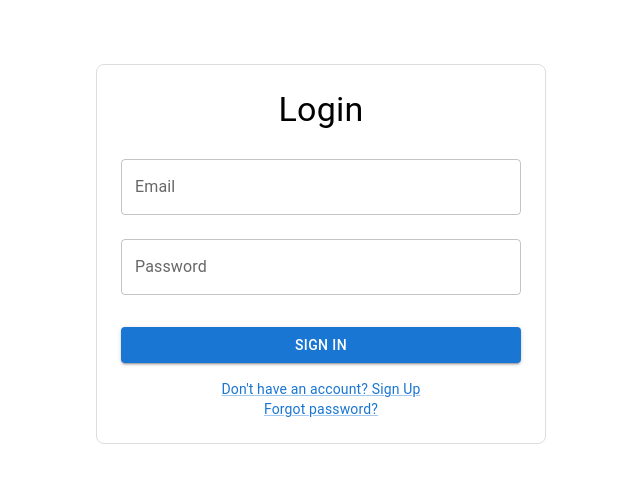
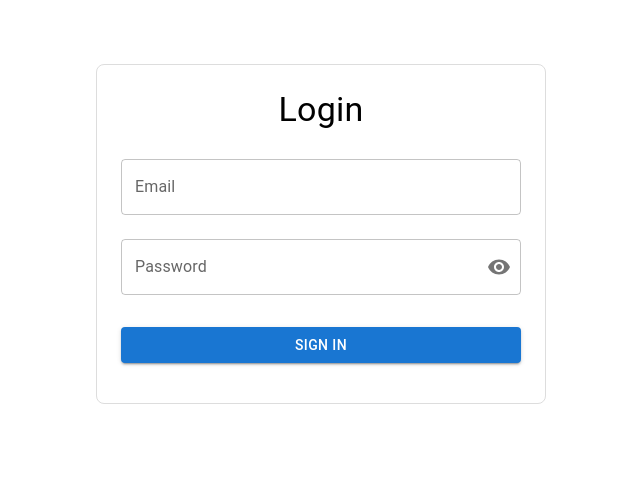
Before and after one commit to HITECHSERVICE25/inventory_frontend, a React (Vite) app: page /login in a window 1280 px wide. Shown: the top 482 px of the page, without its empty margins (319-959 px from the left). Built offline with nearby package versions, Linux system fonts and the light colour scheme.

Commit message:
Fixed auth module

```diff
--- a/src/App.jsx
+++ b/src/App.jsx
@@ -17,6 +17,10 @@ import InstallationPage from './pages/Installation/InstallationPage';
 import CommissionList from './pages/Commission/CommisionList';
 import OrderList from './pages/Order/OrderList';
 import PaymentList from './pages/Payment/PaymentList';
+import PublicRoute from './components/Auth/PublicRoute';
+
+
+
 
 function App() {
   return (
@@ -24,10 +28,21 @@ function App() {
       <BrowserRouter>
         <Routes>
           {/* Public routes */}
-          <Route path="/login" element={<Login />} />
-          <Route path="/register" element={<Register />} />
-          <Route path="/forgot-password" element={<ForgotPassword />} />
-          <Route path="/reset-password/:token" element={<ResetPassword />} />
+
+
+           <Route
+        path="/login"
+        element={
+          <PublicRoute>
+            <Login />
+          </PublicRoute>
+        }
+      />
+
+          {/* <Route path="/login" element={<Login />} /> */}
+          {/* <Route path="/register" element={<Register />} /> */}
+          {/* <Route path="/forgot-password" element={<ForgotPassword />} /> */}
+          {/* <Route path="/reset-password/:token" element={<ResetPassword />} /> */}
 
           {/* Protected routes with layout */}
           <Route element={<ProtectedRoute />}>
--- /dev/null
+++ b/src/components/Auth/PublicRoute.jsx
@@ -0,0 +1,17 @@
+import { Navigate } from "react-router-dom";
+import { useAuth } from "../../context/AuthContext";
+
+const PublicRoute = ({ children }) => {
+  const { user, loading } = useAuth();
+
+  if (loading) return null; // or spinner
+
+  // If already logged in → redirect
+  if (user) {
+    return <Navigate to="/dashboard" replace />;
+  }
+
+  return children;
+};
+
+export default PublicRoute;
--- a/src/pages/Auth/Login.jsx
+++ b/src/pages/Auth/Login.jsx
@@ -4,10 +4,23 @@ import { TextField, Button, Link, Box, Typography } from '@mui/material';
 import { useAuth } from '../../context/AuthContext';
 import { AuthFormWrapper } from '../../components/Auth/AuthFormWrapper';
 import { useNavigate } from 'react-router-dom';
+import { useState } from "react";
+import InputAdornment from "@mui/material/InputAdornment";
+import IconButton from "@mui/material/IconButton";
+import Visibility from "@mui/icons-material/Visibility";
+import VisibilityOff from "@mui/icons-material/VisibilityOff";
+
 
 const Login = () => {
   const { login } = useAuth();
   const navigate = useNavigate();
+
+  const [showPassword, setShowPassword] = useState(false);
+
+  const handleTogglePassword = () => {
+    setShowPassword((prev) => !prev);
+  };
+
 
   const formik = useFormik({
     initialValues: { email: '', password: '' },
@@ -39,7 +52,7 @@ const Login = () => {
           helperText={formik.touched.email && formik.errors.email}
         />
 
-        <TextField
+        {/* <TextField
           fullWidth
           label="Password"
           type="password"
@@ -48,7 +61,32 @@ const Login = () => {
           {...formik.getFieldProps('password')}
           error={formik.touched.password && Boolean(formik.errors.password)}
           helperText={formik.touched.password && formik.errors.password}
-        />
+        /> */}
+
+        <TextField
+  fullWidth
+  label="Password"
+  type={showPassword ? "text" : "password"}
+  name="password"
+  margin="normal"
+  {...formik.getFieldProps("password")}
+  error={formik.touched.password && Boolean(formik.errors.password)}
+  helperText={formik.touched.password && formik.errors.password}
+  InputProps={{
+    endAdornment: (
+      <InputAdornment position="end">
+        <IconButton
+          onClick={handleTogglePassword}
+          edge="end"
+          tabIndex={-1}
+        >
+          {showPassword ? <VisibilityOff /> : <Visibility />}
+        </IconButton>
+      </InputAdornment>
+    ),
+  }}
+/>
+
 
         {formik.errors.submit && (
           <Typography color="error" sx={{ mt: 1 }}>
@@ -65,7 +103,7 @@ const Login = () => {
           Sign In
         </Button>
 
-        <Box sx={{ textAlign: 'center' }}>
+        {/* <Box sx={{ textAlign: 'center' }}>
           <Link href="/register" variant="body2">
             Don't have an account? Sign Up
           </Link>
@@ -73,7 +111,7 @@ const Login = () => {
           <Link href="/forgot-password" variant="body2">
             Forgot password?
           </Link>
-        </Box>
+        </Box> */}
       </form>
     </AuthFormWrapper>
   );
--- a/src/pages/Users/UsersList.jsx
+++ b/src/pages/Users/UsersList.jsx
@@ -22,6 +22,12 @@ import api from '../../api/auth';
 import { DataGrid } from '@mui/x-data-grid';
 import { Cancel, Edit, Save } from '@mui/icons-material';
 
+import InputAdornment from "@mui/material/InputAdornment";
+
+import Visibility from "@mui/icons-material/Visibility";
+import VisibilityOff from "@mui/icons-material/VisibilityOff";
+
+
 const UsersList = () => {
   const { user } = useAuth();
   const [users, setUsers] = useState([]);
@@ -37,6 +43,13 @@ const UsersList = () => {
   });
   const [error, setError] = useState('');
   const [success, setSuccess] = useState('');
+
+  const [showPassword, setShowPassword] = useState(false);
+
+const handleTogglePassword = () => {
+  setShowPassword((prev) => !prev);
+};
+
 
       const fetchUsers = async () => {
       try {
@@ -75,9 +88,18 @@ const UsersList = () => {
       const res = await api.getUsers();
       setUsers(res.data.data.map((el, i) => ({...el, sl_no: i + 1, id: el._id})));
     } catch (err) {
-        console.log(err);
-      setError(err.response?.data?.error?.message || err.response?.data?.error?.details[0]?.message || 'Failed to create user');
+  const apiError = err.response?.data?.error;
+
+  if (apiError?.details?.length > 0) {
+    // Show first validation error
+    setError(apiError.details[0].message);
+  } else if (apiError?.message) {
+    setError(apiError.message);
+  } else {
+    setError("Failed to update user");
   }
+}
+
   };
 
   const handleOpenEditModal = (userData, params) => {
@@ -116,8 +138,18 @@ const UsersList = () => {
         fetchUsers();
       }, 1000);
     } catch (err) {
-      setError(err.response?.data?.message || 'Failed to update user');
+  const apiError = err.response?.data?.error;
+
+  if (apiError?.details?.length > 0) {
+    // Show first validation error
+    setError(apiError.details[0].message);
+  } else if (apiError?.message) {
+    setError(apiError.message);
+  } else {
+    setError("Failed to update user");
   }
+}
+
   };
 
   if (loading) return <CircularProgress />;
@@ -128,9 +160,9 @@ const UsersList = () => {
 
 <Box sx={{ display: 'flex', justifyContent: 'space-between', alignItems: 'center', mb: 2 }}>
               <Typography variant="h5">Users</Typography>
-              <Button variant="contained" onClick={handleOpenModal}>
+              {user.role == "admin" && <Button variant="contained" onClick={handleOpenModal}>
     Add User
-  </Button>
+  </Button>}
             </Box>
 
       <DataGrid
@@ -141,7 +173,7 @@ const UsersList = () => {
           { field: 'email', headerName: 'Email', width: 250 },
           { field: 'role', headerName: 'Role', width: 150 },
           { field: 'createdAt', headerName: 'Date', width: 200, valueFormatter: (params) => new Date(params).toLocaleDateString() },
-        {
+        user.role == "admin" && {
       field: 'actions',
       headerName: 'Actions',
       width: 200,
@@ -183,6 +215,8 @@ const UsersList = () => {
           boxShadow: 24,
           p: 4,
         }}>
+          {error && <Alert severity="error" sx={{ mb: 2 }}>{error}</Alert>}
+
           <form onSubmit={handleSubmit}>
             <TextField
               label="Name"
@@ -206,13 +240,27 @@ const UsersList = () => {
             <TextField
   label="Password"
   name="password"
-              type="password"
+  type={showPassword ? "text" : "password"}
   value={formData.password}
   onChange={handleChange}
   fullWidth
   required
   sx={{ mb: 2 }}
+  InputProps={{
+    endAdornment: (
+      <InputAdornment position="end">
+        <IconButton
+          onClick={handleTogglePassword}
+          edge="end"
+          tabIndex={-1}
+        >
+          {showPassword ? <VisibilityOff /> : <Visibility />}
+        </IconButton>
+      </InputAdornment>
+    ),
+  }}
 />
+
             <FormControl fullWidth sx={{ mb: 2 }}>
               <InputLabel>Role</InputLabel>
               <Select
@@ -226,7 +274,6 @@ const UsersList = () => {
                 <MenuItem value="admin">Admin</MenuItem>
               </Select>
             </FormControl>
-            {error && <div style={{ color: 'red' }}>{error}</div>}
             <Button type="submit" variant="contained" fullWidth>
               Create User
             </Button>
@@ -237,6 +284,8 @@ const UsersList = () => {
       <Dialog open={openEditModal} onClose={handleCloseEditModal} maxWidth="sm" fullWidth>
         <DialogTitle>Edit User</DialogTitle>
         <DialogContent>
+          {error && <Alert severity="error" sx={{ mb: 2 }}>{error}</Alert>}
+            {success && <Alert severity="success" sx={{ mb: 2 }}>{success}</Alert>}
           <form onSubmit={handleEditSubmit}>
             <TextField
               label="Name"
@@ -260,13 +309,27 @@ const UsersList = () => {
             <TextField
   label="New Password (leave blank to keep current)"
   name="password"
-              type="password"
+  type={showPassword ? "text" : "password"}
   value={formData.password}
   onChange={handleChange}
   fullWidth
   sx={{ mb: 2 }}
   helperText="Leave empty if you don't want to change the password"
+  InputProps={{
+    endAdornment: (
+      <InputAdornment position="end">
+        <IconButton
+          onClick={handleTogglePassword}
+          edge="end"
+          tabIndex={-1}
+        >
+          {showPassword ? <VisibilityOff /> : <Visibility />}
+        </IconButton>
+      </InputAdornment>
+    ),
+  }}
 />
+
             <FormControl fullWidth sx={{ mb: 2 }}>
               <InputLabel>Role</InputLabel>
               <Select
@@ -280,8 +343,7 @@ const UsersList = () => {
                 <MenuItem value="admin">Admin</MenuItem>
               </Select>
             </FormControl>
-            {error && <Alert severity="error" sx={{ mb: 2 }}>{error}</Alert>}
-            {success && <Alert severity="success" sx={{ mb: 2 }}>{success}</Alert>}
+
           </form>
         </DialogContent>
         <DialogActions>
```
Lines whose indentation alone changed are shown as unchanged.
